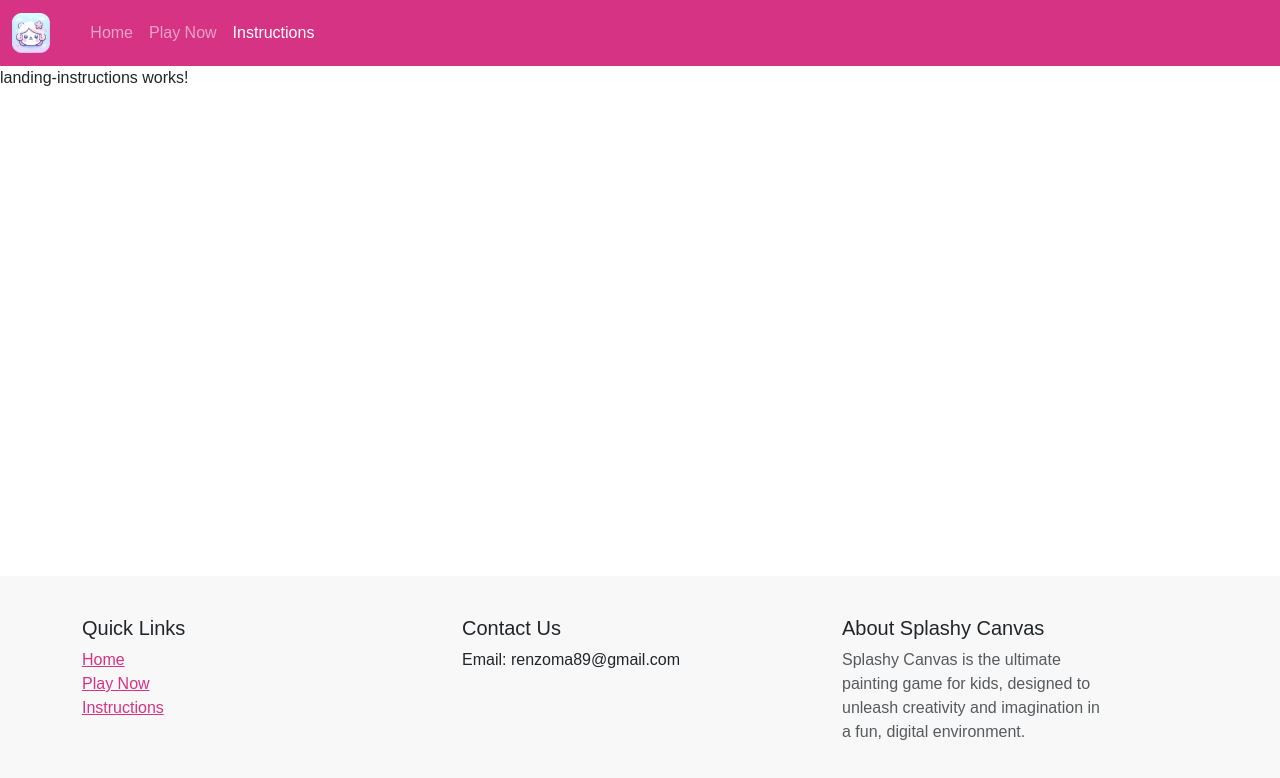
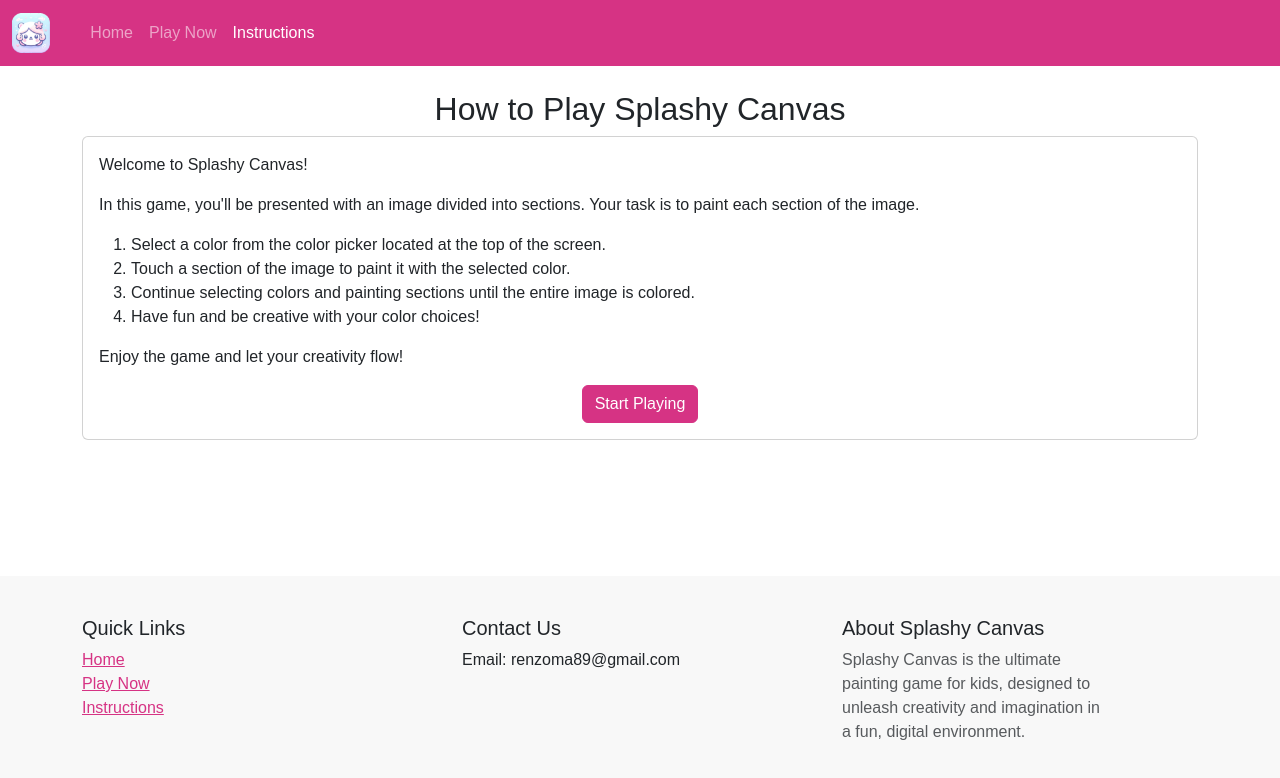
Before and after one commit to RenzoMA/splashy-canvas, an Angular app: page /instructions in a window 1280 px wide. Shown: the top 778 px of the page. Built offline with nearby package versions, Linux system fonts and the light colour scheme; a web font is replaced by a local one.

Commit message:
fix new unicorn

```diff
--- a/src/app/instructions/components/landing-instructions/landing-instructions.component.html
+++ b/src/app/instructions/components/landing-instructions/landing-instructions.component.html
@@ -1 +1,22 @@
-<p>landing-instructions works!</p>
+<div class="container my-4">
+	<h2 class="text-center">How to Play Splashy Canvas</h2>
+	<div class="card">
+		<div class="card-body">
+			<p>Welcome to Splashy Canvas!</p>
+			<p>
+				In this game, you'll be presented with an image divided into sections. Your task is to paint each
+				section of the image.
+			</p>
+			<ol>
+				<li>Select a color from the color picker located at the top of the screen.</li>
+				<li>Touch a section of the image to paint it with the selected color.</li>
+				<li>Continue selecting colors and painting sections until the entire image is colored.</li>
+				<li>Have fun and be creative with your color choices!</li>
+			</ol>
+			<p>Enjoy the game and let your creativity flow!</p>
+			<div class="d-flex justify-content-center">
+				<a class="btn btn-primary" routerLink="/play">Start Playing</a>
+			</div>
+		</div>
+	</div>
+</div>
```
Also changed, not shown: src/app/instructions/components/landing-instructions/landing-instructions.component.ts (+7 -8 lines), src/assets/pictures/unicorn2.svg.
